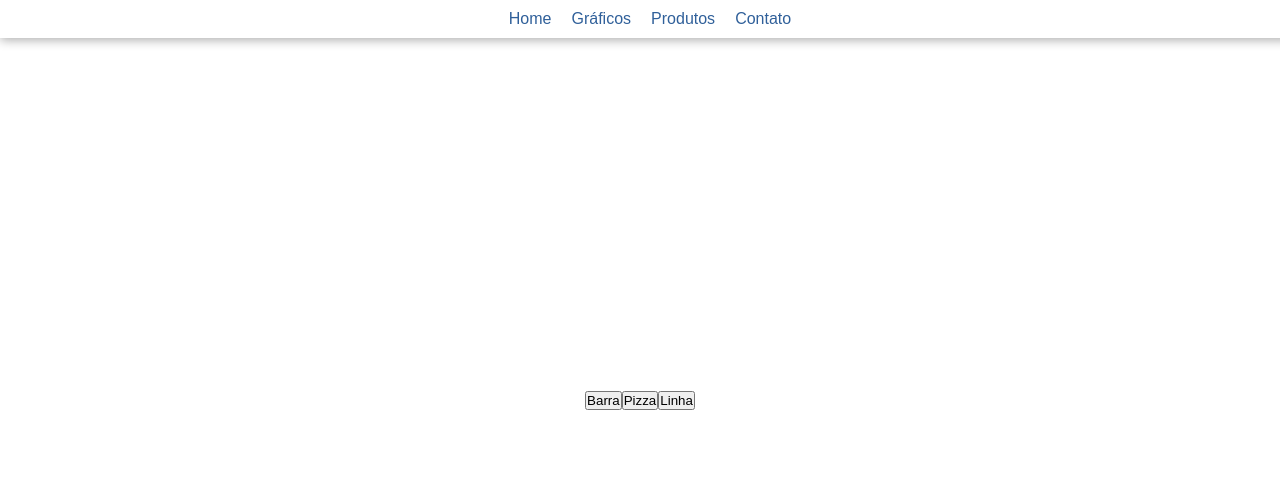
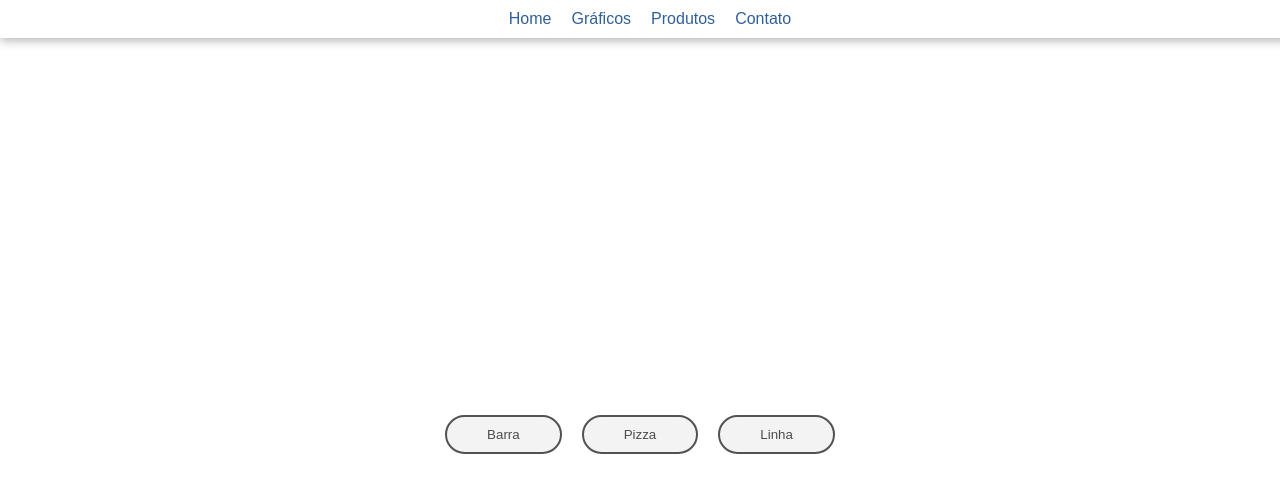
Before and after one commit to Andredev-dias/revReact04, a React (Vite) app: page /charts in a window 1280 px wide. Shown: the top 492 px of the page. Built offline with nearby package versions, Linux system fonts and the light colour scheme.

Commit message:
Add files via upload

```diff
--- a/src/Charts.jsx
+++ b/src/Charts.jsx
@@ -13,13 +13,13 @@ function Charts() {
             <Menu />
             <div className={s.wrapCharts}>
                 <div className={s.wrapBtns}>
-                    <button onClick={() => setShow("barra")}>Barra</button>
-                    <button onClick={() => setShow("pizza")}>Pizza</button>
-                    <button onClick={() => setShow("linha")}>Linha</button>
+                    <button className={s.btn} onClick={() => setShow("barra")}>Barra</button>
+                    <button className={s.btn} onClick={() => setShow("pizza")}>Pizza</button>
+                    <button className={s.btn} onClick={() => setShow("linha")}>Linha</button>
                 </div>
-                {show === "barra" && <GBarra/>}
-                {show === "pizza" && <GPie/>}
-                {show === "linha" && <GLinha/>}
+                    {show === "barra" && <GBarra/>}
+                    {show === "pizza" && <GPie/>}
+                    {show === "linha" && <GLinha/>}
             </div>
 
         </>
--- a/src/Charts.module.css
+++ b/src/Charts.module.css
@@ -1,8 +1,46 @@
-.wrapCharts{
+.wrapCharts {
     min-height: 100vh;
     height: auto;
     display: flex;
     align-items: center;
     justify-content: center;
     flex-direction: column;
+    padding: 50px;
 }
+
+.wrapBtns {
+    margin-bottom: 4vh;
+    display: flex;
+    gap: 20px;
+}
+
+.btn {
+    padding: 10px 40px;
+    opacity: 0.7;
+    border-radius: 999px;
+    border: none;
+    border: 2px solid var(--dark);
+    transition: all 200ms ease-in-out;
+}
+
+.btn:hover {
+    cursor: pointer;
+    opacity: 1;
+    color: var(--azul);
+    border-color: var(--azul);
+    box-shadow: var(--sombra);
+    background-color: var(--azul);
+    color: var(--light);
+}
+
+@media (width <=1000px) {
+    .wrapCharts {
+        padding: 20px;
+    }
+
+    .wrapBtns {
+        flex-direction: column;
+        gap: 5px;
+    }
+
+}
```
